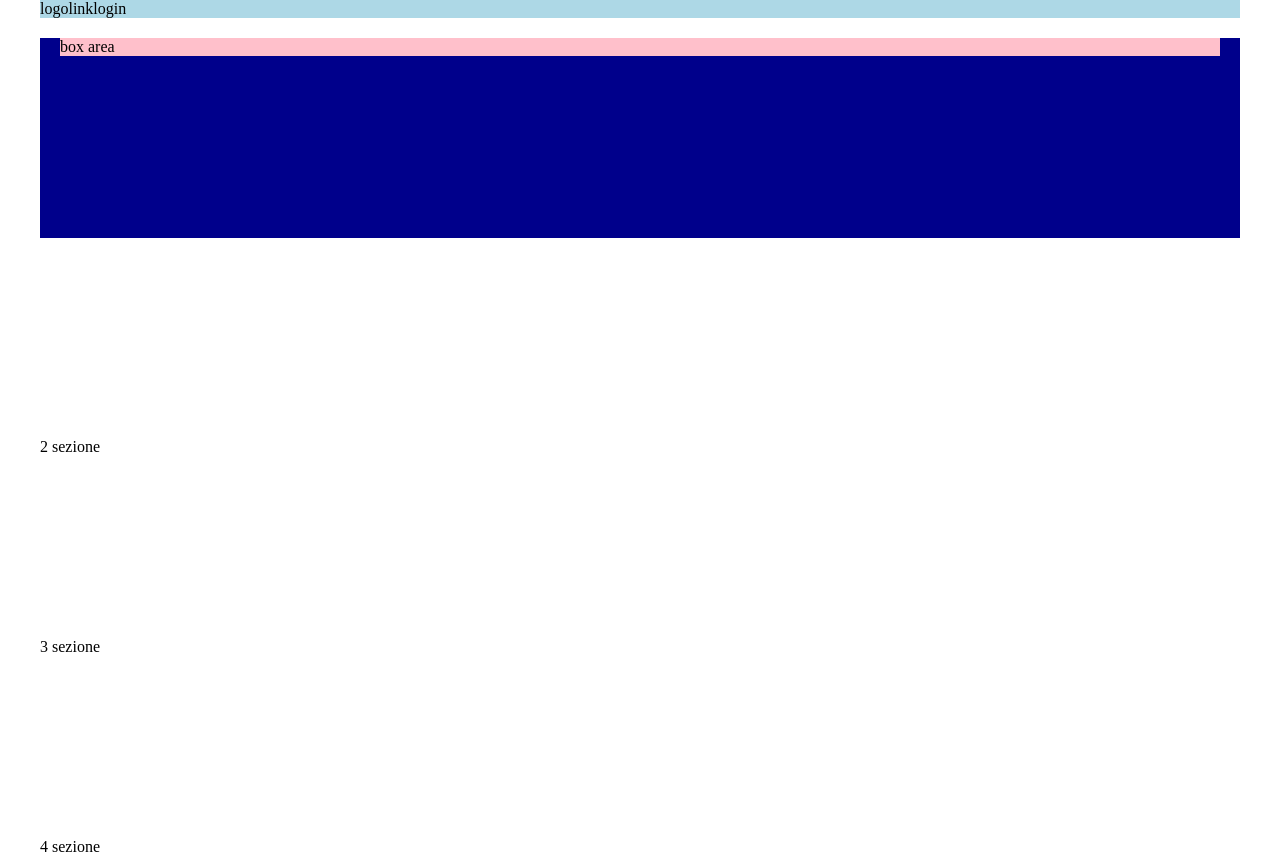
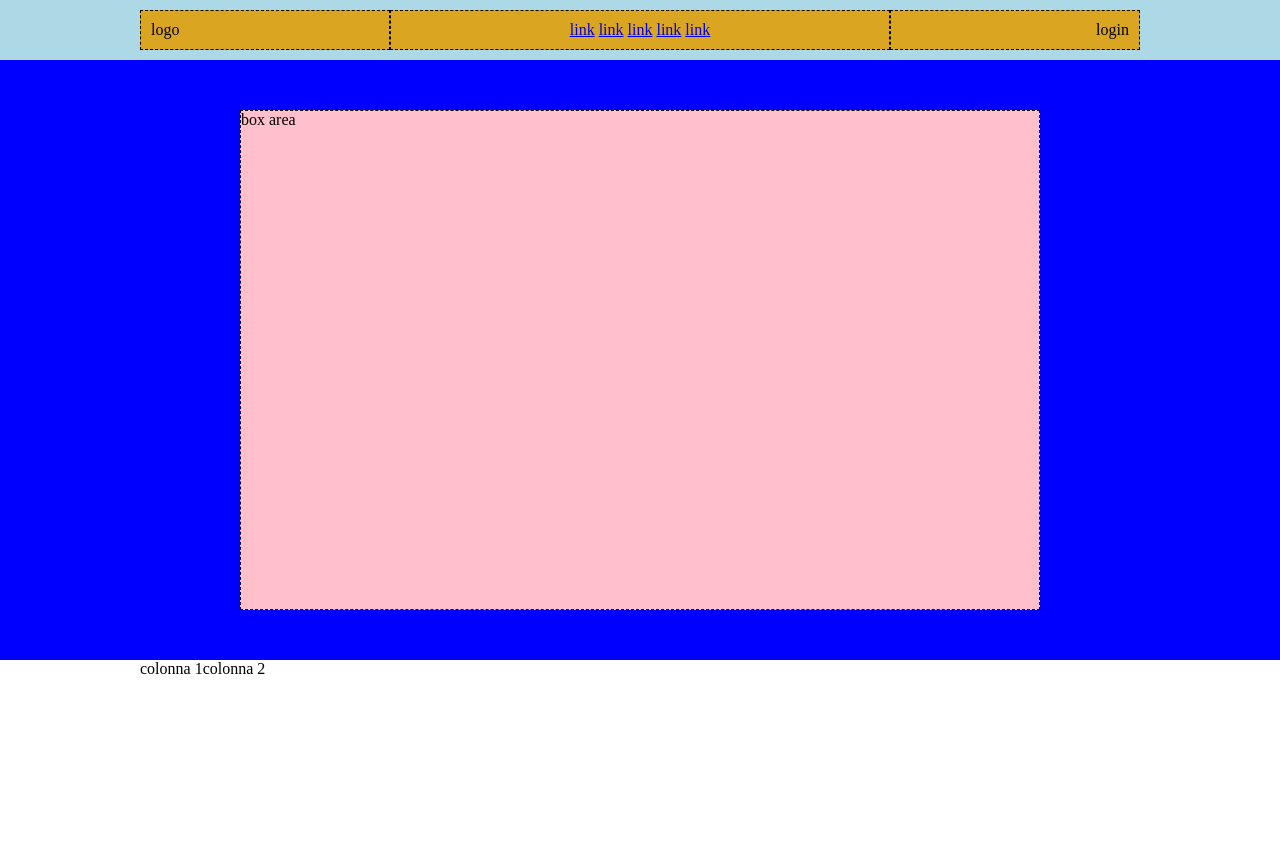
Before and after one commit to alessiopalmieri001/htmlcss-struttura-discord, a plain HTML site: page index.html in a window 1280 px wide. Shown: the top 852 px of the page. After the commit the page ends 800 px from the top, so only its background shows below. Drawn offline with Linux system fonts and the light colour scheme.

Commit message:
fine header

```diff
--- a/css/style.css
+++ b/css/style.css
@@ -9,51 +9,73 @@
 
 /* general */
 .container{
-    max-width:1200px;
+    max-width:1000px;
     margin: 0 auto;
 }
+.container-small{
+    max-width: 800px;
+    margin: 0 auto;
+}
+
 .riga{
     display: flex;
     flex-wrap: wrap;
 }
 
+/* header */
+.logologin{
+    width: 25%;
+}
+.link{
+    width: 50%;
+}
+.headertop .header-1-container > *{
+   padding: 10px;
 
-/* header */
+}
+.headertop .header-1-container > .login-contenuto{
+    text-align: right;
 
-
+ }
+ .headertop .header-1-container > .nav-bar{
+text-align: center;
+}
+.headertop .header-1-container > .nav-bar ul li {
+    display: inline-block;
+}
+.headerbottom{
+    padding:50px 0;
+}
 
 
 /* main */
-main{
-    width: 100%;
-}
+
 
 /* footer*/
 
 /* debug */
-.debug {
-   min-height:200px;
+
+.debug .headertop .riga > * {
+    border: 1px dashed black;
 }
-/* colori celle */
-.pink{
-    background-color: pink;
-    min-width: 100px;
-    margin: 20px;
+.debug .headertop {
+    background-color: #add8e6;
+    height: 60px;
+    padding: 10px 0;
+}
+.debug .headertop .riga{
+    background-color: #daa520;
 
 }
-.yellow{
-    background-color: #daa520;
-    justify-content: space-between;
-    display: flex;
+
+.debug .headerbottom{
+    padding:50px 0;
+    background-color:blue;
+    }
+.debug .headerbottom .jumbotron{
+    background-color:pink ;
+    border: 1px dashed black;
+    min-height: 500px;
+
+
 }
-/* colori sfondi */
-.headerbottom{
-    background-color: #00008b;
-}
-.headertop{
-    background-color: #add8e6;
-    ;
-}
-.border{
-    border: 1px dashed black;
-}
--- a/index.html
+++ b/index.html
@@ -3,7 +3,7 @@
     <head>
         <meta charset="UTF-8">
         <meta name="viewport" content="width=device-width, initial-scale=1.0">
-        <title>Document</title>
+        <title>discord</title>
         <!-- font -->
        <!--  link css -->
        <link rel="stylesheet" href="css/style.css">
@@ -12,54 +12,74 @@
         <div>
             <!--  inizio header -->
             <header >
-                <div class="container">
+
             <!--  header top -->
                     <section class="headertop">
-                         <div class="riga">
+                        <div class="container">
+                         <div class="riga header-1-container">
                             <div class="logologin">
                                 logo
                             </div>
-                            <div class="login">
+                            <div class="link nav-bar">
+                                <nav>
+                                    <ul>
+                                        <li>
+                                            <a href="#">
                                                 link
+                                            </a>
+                                        </li>
+                                        <li>
+                                            <a href="#">
+                                                link
+                                            </a>
+                                        </li>
+                                        <li>
+                                            <a href="#">
+                                                link
+                                            </a>
+                                        </li>
+                                        <li>
+                                            <a href="#">
+                                                link
+                                            </a>
+                                        </li>
+                                        <li>
+                                            <a href="#">
+                                                link
+                                            </a>
+                                        </li>
+                                    </ul>
+                                </nav>
                             </div>
-                            <div class="logologin">
+                            <div class="logologin login-contenuto">
                                 login
+                            </div>
                          </div>
                         </div>
                     </section>
             <!-- header botton -->
                     <section  class="headerbottom">
-                        <div class="container debug ">
-                            <div class="pink ">
+                        <div class=" container-small">
+                            <div class="jumbotron">
                                 box area
                             </div>
                         </div>
                     </section>
-                </div>
-
 
             </header>
             <!-- fine header -->
             <!-- inizio main -->
                <main>
                    <section>
-                       <div class="container debug">
-
+                        <div class="container">
+                            <div class="riga">
+                                <div class="colonna-70">
+                                    colonna 1
                                 </div>
-                   </section>
-                   <section>
-                       <div class="container debug">
-                           2 sezione
+                                <div class="colonna-30">
+                                    colonna 2
                                 </div>
-                   </section>
-                   <section>
-                       <div class="container debug">
-                           3 sezione
                             </div>
-                   </section>
-                   <section>
-                       <div class="container debug">
-                           4 sezione
                         </div>
                    </section>
 
@@ -67,16 +87,7 @@
               <!--  fine main -->
              <!--  inizio footer -->
                <footer>
-                   <section>
-                       <div class="container debug">
-                           1 sezione
-                       </div>
-                   </section>
-                   <section>
-                       <div class="container debug">
-                           2sezione
-                       </div>
-                   </section>
+
 
                </footer>
               <!--  fine footer -->
```
Lines whose indentation alone changed are shown as unchanged.
